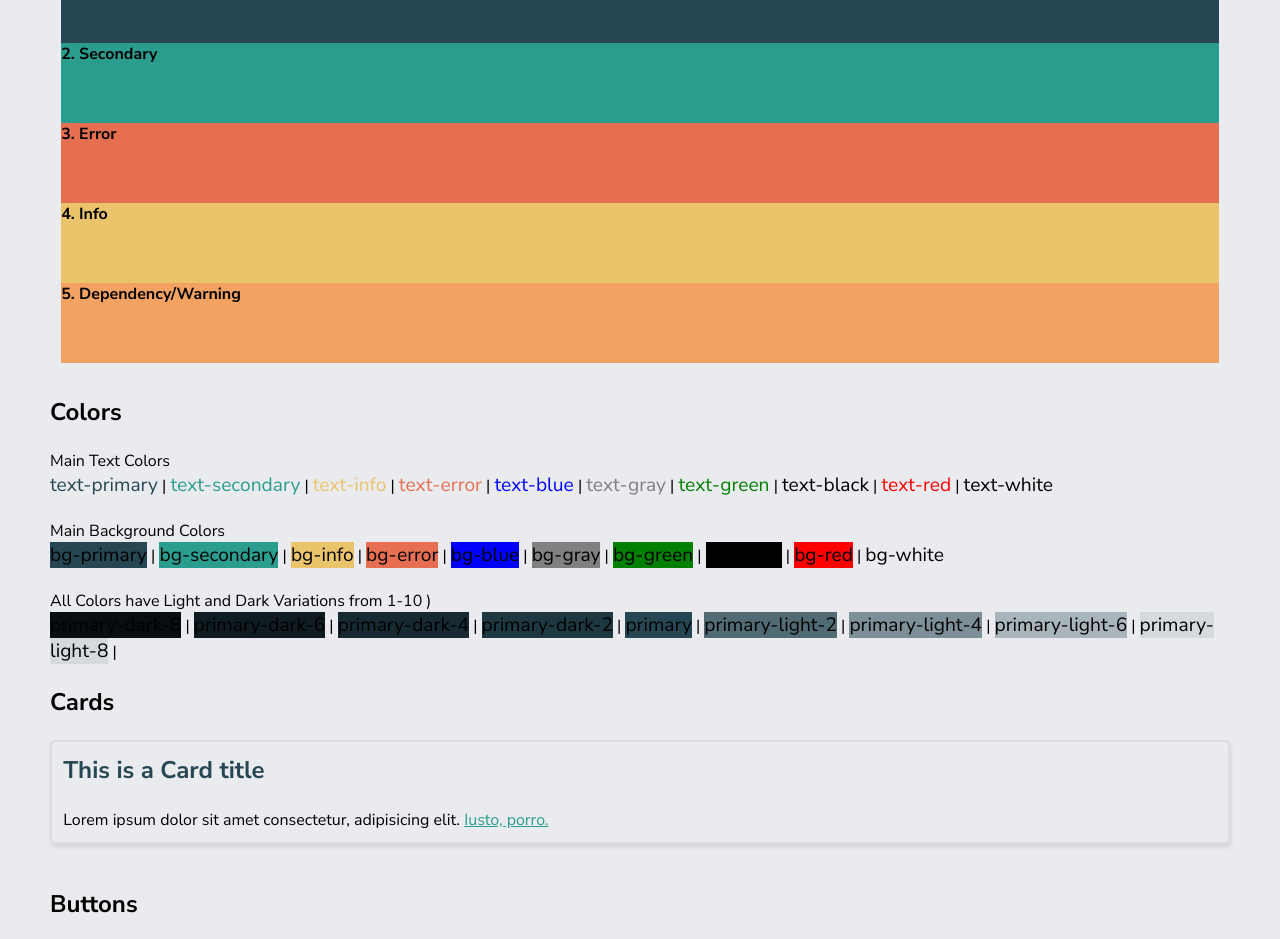
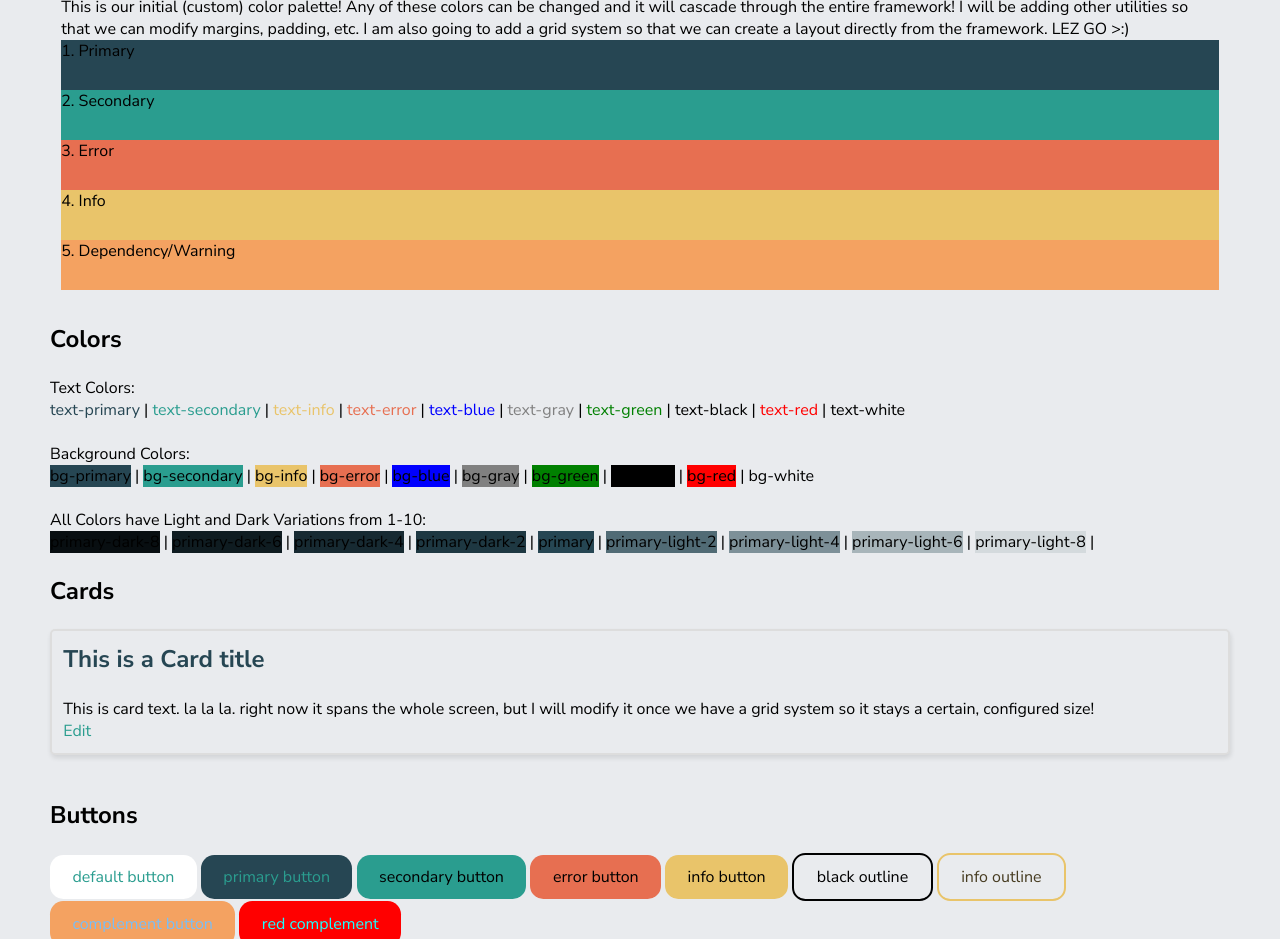
Before and after one commit to bhareds49/fivefournine, a plain HTML site: page index.html in a window 1280 px wide. Shown: the part 120-1059 px from the top of the page. Drawn offline with Linux system fonts and the light colour scheme.

Commit message:
Add files via upload

```diff
--- a/dragonhoops/_variables.scss
+++ b/dragonhoops/_variables.scss
@@ -26,9 +26,6 @@ $colors: (
 	background-color: map-get($colors, "black");
 }
 
-span {
-	font-size: 1.2rem;
-}
 
 @debug map-get($colors, "black");
 //
--- a/dragonhoops/components/_card.scss
+++ b/dragonhoops/components/_card.scss
@@ -19,7 +19,7 @@
 
         a {
             color: $secondary;
-            text-decoration: underline;
+            text-decoration: none;
         }
     }
 }
--- a/dragonhoops/index.scss
+++ b/dragonhoops/index.scss
@@ -15,58 +15,42 @@
 //utilities (marging padding opacity)
 
 body {
-  padding: 50px;
+	padding: 50px;
 }
-
 
 .bg-palette {
 	display: flex;
 	flex-direction: column;
-	font-weight: 700;
 	padding: $base-padding;
+
+	h1 {
+		text-align: center;
+	}
 
 	.bg-primary {
 		background-color: $primary;
-		height: 80px;
+		height: 50px;
+
+
 	}
 	.bg-secondary {
 		background-color: $secondary;
-		height: 80px;
+		height: 50px;
+
 	}
 	.bg-error {
 		background-color: $error;
-		height: 80px;
+		height: 50px;
+
 	}
 	.bg-info {
 		background-color: $info;
-		height: 80px;
+		height: 50px;
+
 	}
 	.bg-dependency {
 		background-color: $depedency;
-		height: 80px;
+		height: 50px;
+
 	}
 }
-
-
-.error {
-	color: $error;
-	border-color: $error;
-	border-style: solid;
-	margin: $base-margin;
-	padding: $base-padding;
-	border-radius: $base-border-radius;
-	border-width: $base-border-thickness;
-	background-color: white;
-}
-
-.notification {
-	color: $secondary;
-	border-color: $secondary;
-	border-style: solid;
-
-	margin: $base-margin;
-	padding: $base-padding;
-	border-radius: $base-border-radius;
-	border-width: $base-border-thickness;
-	background-color: white;
-}
--- a/index.html
+++ b/index.html
@@ -14,8 +14,14 @@
     />
   </head>
   <body>
+
     <div class="bg-palette">
-      This is our color palette!
+      <h1>Welcome to the FiveFourNine CSS Framework</h1>
+      This is our initial (custom) color palette! Any of these colors can be
+      changed and it will cascade through the entire framework! I will be adding
+      other utilities so that we can modify margins, padding, etc. I am also
+      going to add a grid system so that we can create a layout directly from
+      the framework. LEZ GO >:)
       <div class="bg-primary text-hover-white">1. Primary</div>
       <div class="bg-secondary text-hover-white">2. Secondary</div>
       <div class="bg-error text-hover-white">3. Error</div>
@@ -26,7 +32,7 @@
 
     <h2>Colors</h2>
     <br />
-    Main Text Colors <br />
+    Text Colors: <br />
 
     <span class="text-primary">text-primary</span> |
     <span class="text-secondary">text-secondary</span> |
@@ -40,7 +46,7 @@
     <span class="text-white">text-white</span>
 
     <br /><br />
-    Main Background Colors<br />
+    Background Colors: <br />
     <span class="bg-primary text-background">bg-primary</span> |
     <span class="bg-secondary text-background">bg-secondary</span> |
     <span class="bg-info text-background">bg-info</span> |
@@ -54,7 +60,7 @@
 
     <br /><br />
 
-    All Colors have Light and Dark Variations from 1-10 ) <br />
+    All Colors have Light and Dark Variations from 1-10: <br />
     <span class="bg-primary-dark-8 text-white text-hover-primary"
       >primary-dark-8</span
     >
@@ -96,8 +102,10 @@
     <div class="card">
       <h1 class="card-title">This is a Card title</h1>
       <p class="card-body">
-        Lorem ipsum dolor sit amet consectetur, adipisicing elit.
-        <a href="#">Iusto, porro.</a>
+        This is card text. la la la. right now it spans the whole screen, but I
+        will modify it once we have a grid system so it stays a certain,
+        configured size! <br />
+        <a href="#">Edit </a>
       </p>
     </div>
     <br /><br />
```
Also changed, not shown: css/index.css, dist/css/index.min.css, 2 other files.
